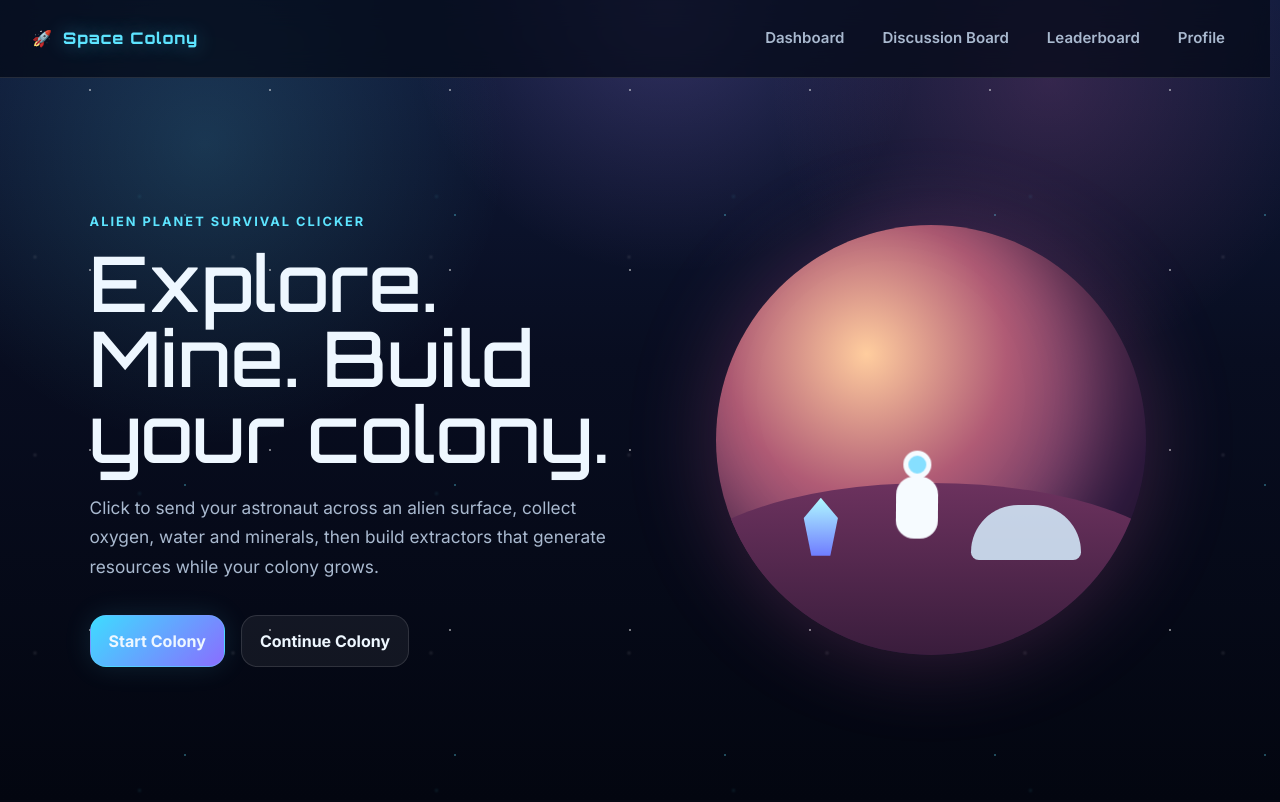
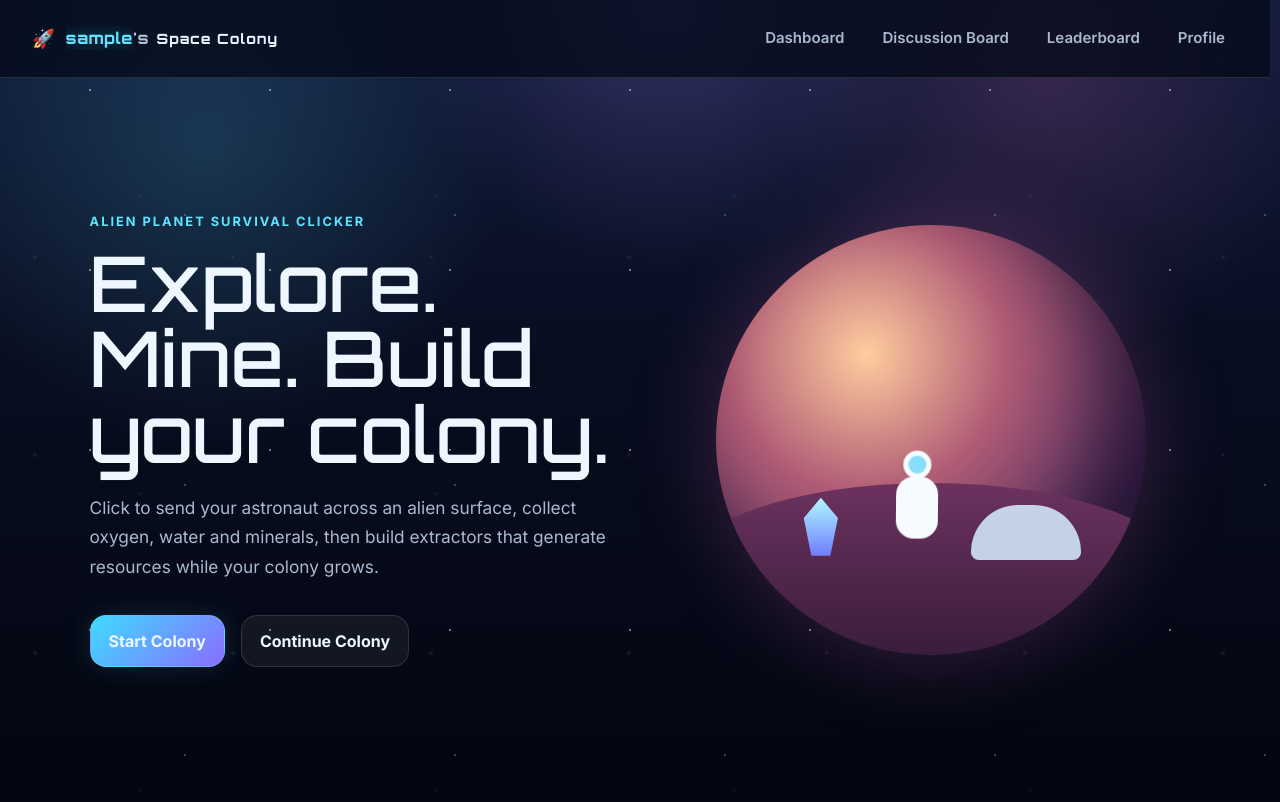
Before and after one commit to bkarthikey/AWD-group-project, a Flask app: page / in a window 1280 px wide. Run offline with Flask 3, Linux system fonts and the light colour scheme; the visitor is signed in with stand-in values (Sample User, id 1).

Commit message:
feat(nav): personalized commander brand in navbar
When signed in, the top-left brand shows "{username}'s Space Colony" with
the commander name in the existing cyan accent, a muted possessive, and
"Space Colony" as secondary title text. Long names ellipsize with a hover
title for the full username.

The personalized brand is a non-link div (brand--text-only) so it does not
navigate away from the current page; guests still get a single link to home.

Replace the old .brand span rule with structured classes: brand-mark,
brand-title-accent, brand-heading, brand-lockup, brand-username, brand-poss,
brand-product. Auth card logos (login, signup, forgot) use the same mark and
accent span classes for consistent styling.

Tests: extend dashboard login test to assert personalized brand markup appears
after redirect.

```diff
--- a/app/templates/base.html
+++ b/app/templates/base.html
@@ -16,7 +16,22 @@
 
   {% block nav %}
   <nav class="navbar">
-    <a class="brand" href="{{ url_for('main.index') }}">🚀 <span>Space Colony</span></a>
+    {% if current_user.is_authenticated %}
+    <div class="brand brand--commander brand--text-only" aria-label="{{ current_user.username }}'s Space Colony">
+      <span class="brand-mark" aria-hidden="true">🚀</span>
+      <span class="brand-heading">
+        <span class="brand-lockup" title="{{ current_user.username }}">
+          <span class="brand-title-accent brand-username">{{ current_user.username }}</span><span class="brand-poss">'s</span>
+        </span>
+        <span class="brand-product">Space Colony</span>
+      </span>
+    </div>
+    {% else %}
+    <a class="brand" href="{{ url_for('main.index') }}">
+      <span class="brand-mark" aria-hidden="true">🚀</span>
+      <span class="brand-title-accent">Space Colony</span>
+    </a>
+    {% endif %}
     <div class="nav-links">
       {% if current_user.is_authenticated %}
         <a href="{{ url_for('main.dashboard') }}">Dashboard</a>
--- a/app/templates/forgot_password.html
+++ b/app/templates/forgot_password.html
@@ -8,7 +8,7 @@
 <main class="auth-shell">
   <form class="auth-card" method="post" action="{{ url_for('main.forgot_password') }}">
     {{ form.hidden_tag() }}
-    <a href="{{ url_for('main.index') }}" class="brand auth-brand">🚀 <span>Space Colony</span></a>
+    <a href="{{ url_for('main.index') }}" class="brand auth-brand"><span class="brand-mark" aria-hidden="true">🚀</span> <span class="brand-title-accent">Space Colony</span></a>
     {% if current_user.is_authenticated %}
       <p class="auth-switch" style="margin-top:0;"><a href="{{ url_for('main.my_profile') }}">← Back to profile</a></p>
     {% endif %}
--- a/app/templates/login.html
+++ b/app/templates/login.html
@@ -8,7 +8,7 @@
 <main class="auth-shell">
   <form class="auth-card" method="post" action="{{ url_for('main.login') }}">
     {{ form.hidden_tag() }}
-    <a href="{{ url_for('main.index') }}" class="brand auth-brand">🚀 <span>Space Colony</span></a>
+    <a href="{{ url_for('main.index') }}" class="brand auth-brand"><span class="brand-mark" aria-hidden="true">🚀</span> <span class="brand-title-accent">Space Colony</span></a>
     <h1>Welcome back</h1>
     <p>Login to continue building your colony.</p>
 
--- a/app/templates/signup.html
+++ b/app/templates/signup.html
@@ -8,7 +8,7 @@
 <main class="auth-shell">
   <form class="auth-card" method="post" action="{{ url_for('main.signup') }}">
     {{ form.hidden_tag() }}
-    <a href="{{ url_for('main.index') }}" class="brand auth-brand">🚀 <span>Space Colony</span></a>
+    <a href="{{ url_for('main.index') }}" class="brand auth-brand"><span class="brand-mark" aria-hidden="true">🚀</span> <span class="brand-title-accent">Space Colony</span></a>
     <h1>Create colony</h1>
     <p>Start your survival mission on Kepler-77X.</p>
 
--- a/assets/css/style.css
+++ b/assets/css/style.css
@@ -129,11 +129,64 @@ a {
   font-family: "Orbitron", sans-serif;
   font-weight: 800;
   letter-spacing: 1px;
-}
-
-.brand span {
+  min-width: 0;
+}
+
+.brand-mark {
+  flex-shrink: 0;
+  font-size: 1.15rem;
+  line-height: 1;
+}
+
+.brand-title-accent {
   color: var(--cyan);
   text-shadow: 0 0 20px rgba(93, 228, 255, 0.45);
+}
+
+.navbar .brand.brand--commander.brand--text-only {
+  cursor: default;
+  text-decoration: none;
+  user-select: none;
+  gap: 10px;
+  letter-spacing: 0.04em;
+}
+
+.brand-heading {
+  display: inline-flex;
+  flex-wrap: wrap;
+  align-items: baseline;
+  gap: 0.2em 0.45em;
+  min-width: 0;
+  max-width: min(100%, 72vw);
+}
+
+.brand-lockup {
+  display: inline-flex;
+  align-items: baseline;
+  white-space: nowrap;
+  min-width: 0;
+  max-width: min(52vw, 18rem);
+}
+
+.brand-username {
+  overflow: hidden;
+  text-overflow: ellipsis;
+  min-width: 0;
+}
+
+.brand-poss {
+  color: rgba(186, 206, 228, 0.95);
+  font-weight: 700;
+  text-shadow: none;
+  flex-shrink: 0;
+}
+
+.brand-product {
+  color: var(--text);
+  font-weight: 800;
+  letter-spacing: 0.08em;
+  font-size: 0.88em;
+  opacity: 0.98;
 }
 
 .nav-links {
```
Also changed, not shown: tests/test_auth_pages.py (+3 -0 lines).
